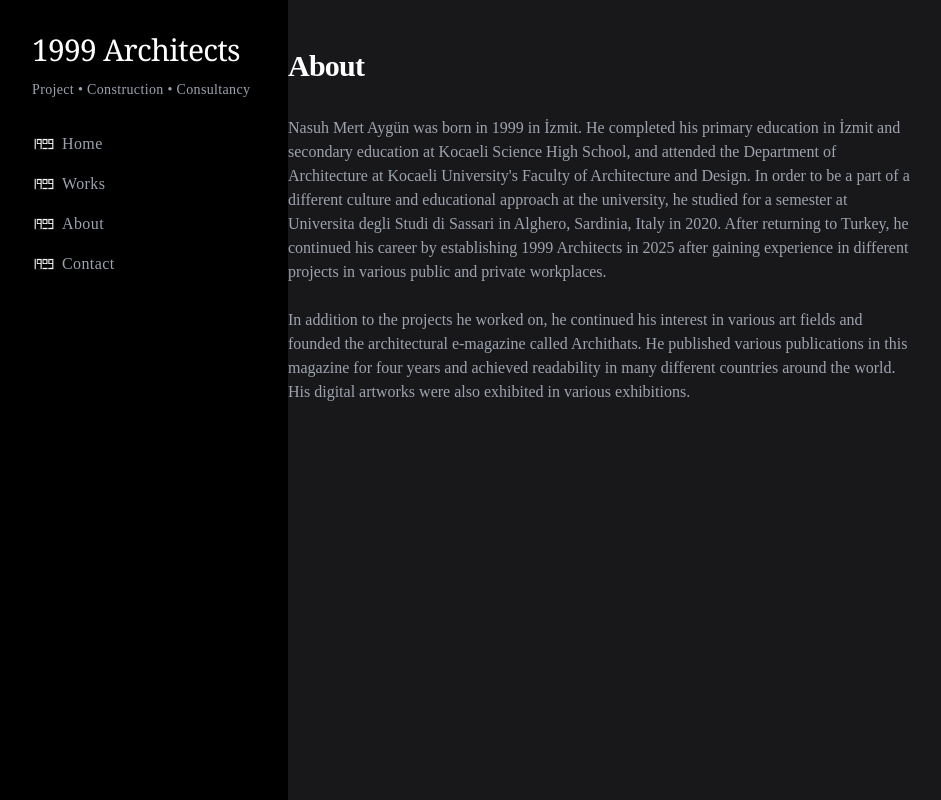
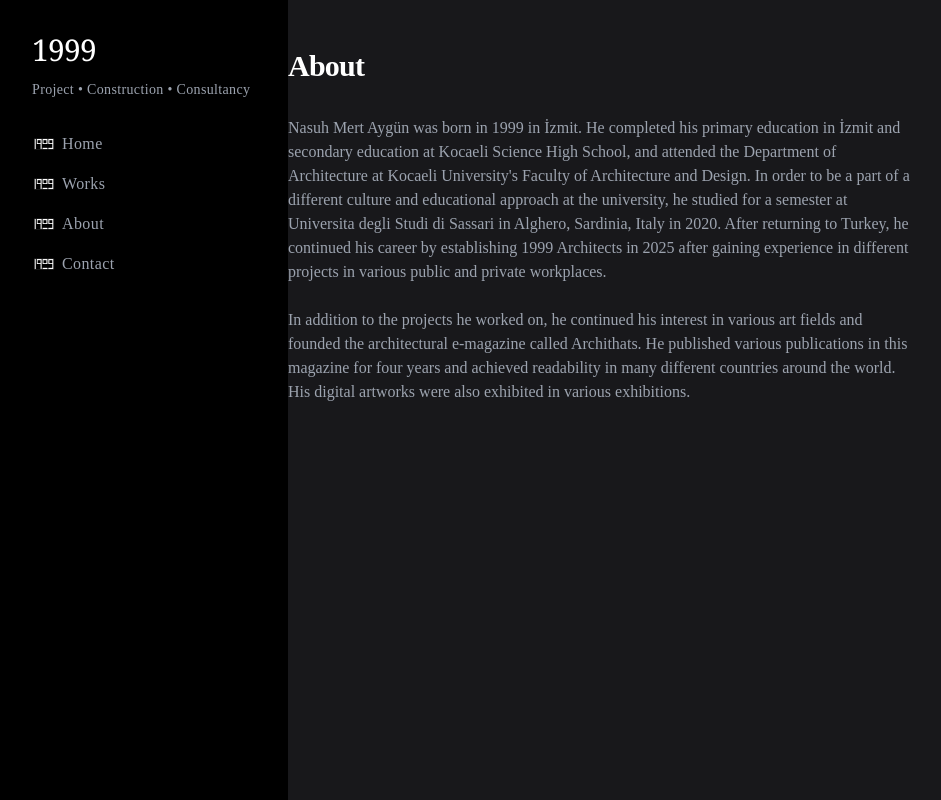
Before and after one commit to iberatkaya/1999mimarlik, a Next.js app: page /about in a window 1280 px wide. Shown: the whole page, without its empty margins (0-941 px from the left). Built offline with nearby package versions, Linux system fonts and the light colour scheme.

Commit message:
Updated title

```diff
--- a/src/app/about/page.tsx
+++ b/src/app/about/page.tsx
@@ -10,7 +10,7 @@
   return (
     <div className="flex flex-col h-screen bg-black">
       <Navbar
-        title="1999 Architects"
+        title="1999"
         navLinks={defaultNavLinks}
         onMenuToggle={setIsMenuOpen}
       />
@@ -22,7 +22,7 @@
       >
         <div className="hidden md:block w-72 fixed h-full bg-black p-8 z-50">
           <h1 className="text-white text-3xl tracking-tight mb-3 flex items-center">
-            <span className="font-serif">1999 Architects</span>
+            <span className="font-serif">1999</span>
           </h1>
           <p className="text-gray-400 text-sm tracking-wide mb-8">
             Project • Construction • Consultancy
--- a/src/app/contact/page.tsx
+++ b/src/app/contact/page.tsx
@@ -10,7 +10,7 @@
   return (
     <div className="flex flex-col h-screen bg-black">
       <Navbar
-        title="1999 Architects"
+        title="1999"
         navLinks={defaultNavLinks}
         onMenuToggle={setIsMenuOpen}
       />
@@ -22,7 +22,7 @@
       >
         <div className="hidden md:block w-72 fixed h-full bg-black p-8 z-50">
           <h1 className="text-white text-3xl tracking-tight mb-3 flex items-center">
-            <span className="font-serif">1999 Architects</span>
+            <span className="font-serif">1999</span>
           </h1>
           <p className="text-gray-400 text-sm tracking-wide mb-8">
             Project • Construction • Consultancy
--- a/src/app/layout.tsx
+++ b/src/app/layout.tsx
@@ -13,8 +13,8 @@
 });
 
 export const metadata: Metadata = {
-  title: "1999 Architects",
-  description: "1999 Architects",
+  title: "1999",
+  description: "1999",
 };
 
 export default function RootLayout({
--- a/src/app/page.tsx
+++ b/src/app/page.tsx
@@ -42,7 +42,7 @@
       <div className={`${isSplashComplete ? "opacity-100" : "opacity-0"}`}>
         <Navbar
           navLinks={defaultNavLinks}
-          title="1999 Architects"
+          title="1999"
           onMenuToggle={setIsMenuOpen}
         />
 
@@ -55,7 +55,7 @@
           {/* Fixed Sidebar - hidden on mobile */}
           <div className="hidden md:block w-72 fixed h-full bg-black p-8 z-50">
             <h1 className="text-white text-3xl tracking-tight mb-3 flex items-center">
-              <span className="font-serif">1999 Architects</span>
+              <span className="font-serif">1999</span>
             </h1>
             <p className="text-gray-400 text-sm tracking-wide mb-8">
               Project • Construction • Consultancy
--- a/src/app/projects/[projectId]/content.tsx
+++ b/src/app/projects/[projectId]/content.tsx
@@ -78,7 +78,7 @@
       {/* Mobile Navbar */}
       <Navbar
         navLinks={defaultNavLinks}
-        title="1999 Architects"
+        title="1999"
         onMenuToggle={setIsMenuOpen}
       />
 
@@ -89,7 +89,7 @@
       >
         <div className="hidden md:block w-72 fixed h-full bg-black p-8 z-50">
           <h1 className="text-white text-3xl tracking-tight mb-3 flex items-center">
-            <span className="font-serif">1999 Architects</span>
+            <span className="font-serif">1999</span>
           </h1>
           <p className="text-gray-400 text-sm tracking-wide mb-8">
             Project • Construction • Consultancy
```
